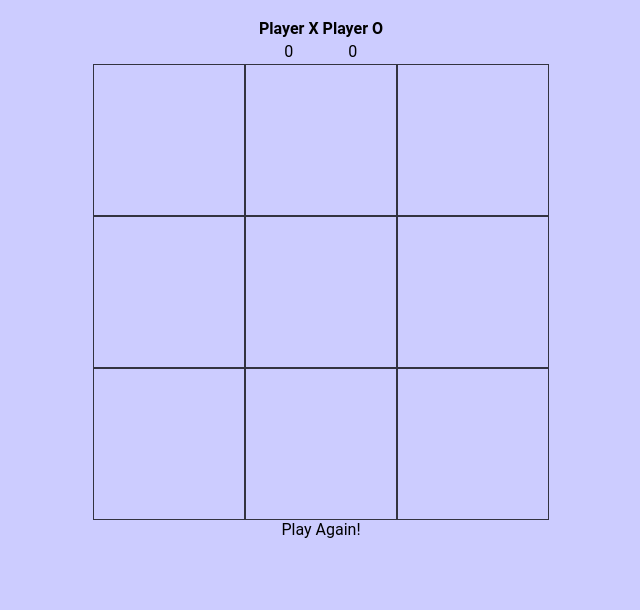
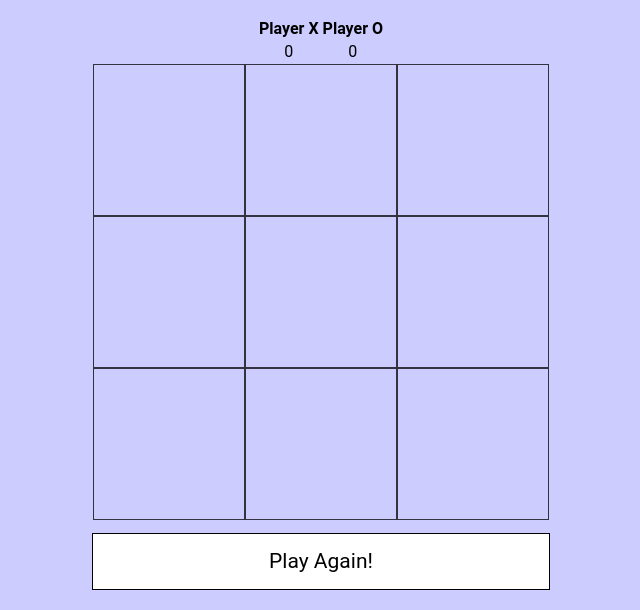
Before and after one commit to JunJun435/pset-8, a plain HTML site: page index.html in a window 1280 px wide. Shown: the part 222-832 px from the top of the page, without its empty margins (319-959 px from the left). Before the commit the page ends 800 px from the top, so only its background shows below. Drawn offline with Linux system fonts and the light colour scheme.

Commit message:
Update styles.css

```diff
--- a/css/styles.css
+++ b/css/styles.css
@@ -64,3 +64,24 @@ h2 {
 .square:hover {
   background-color: white;
   cursor: pointer;
+}
+
+
+
+#reset-button {
+  background-color: white;
+  border: 1px solid black;
+  color: black;
+  font-size: 21px;
+  line-height: 55px;
+  margin: 1%;
+  text-align: center;
+  width: 456px;
+}
+
+
+
+#reset-button:hover {
+  background-color: black;
+  color: white;
+  cursor: pointer;
```
